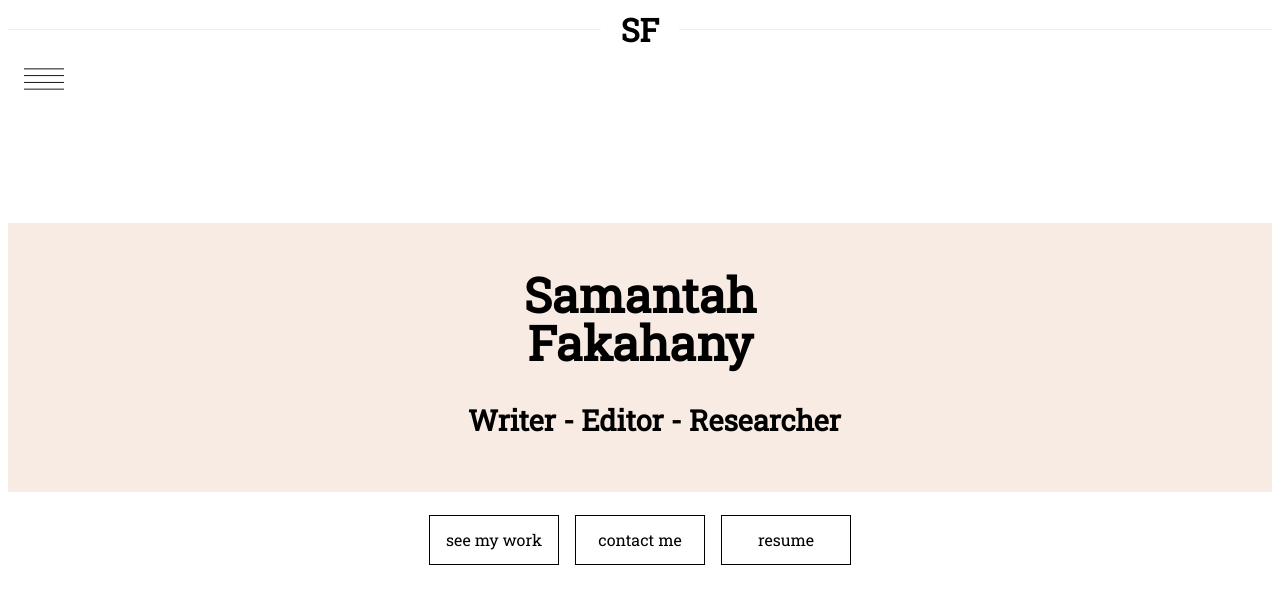
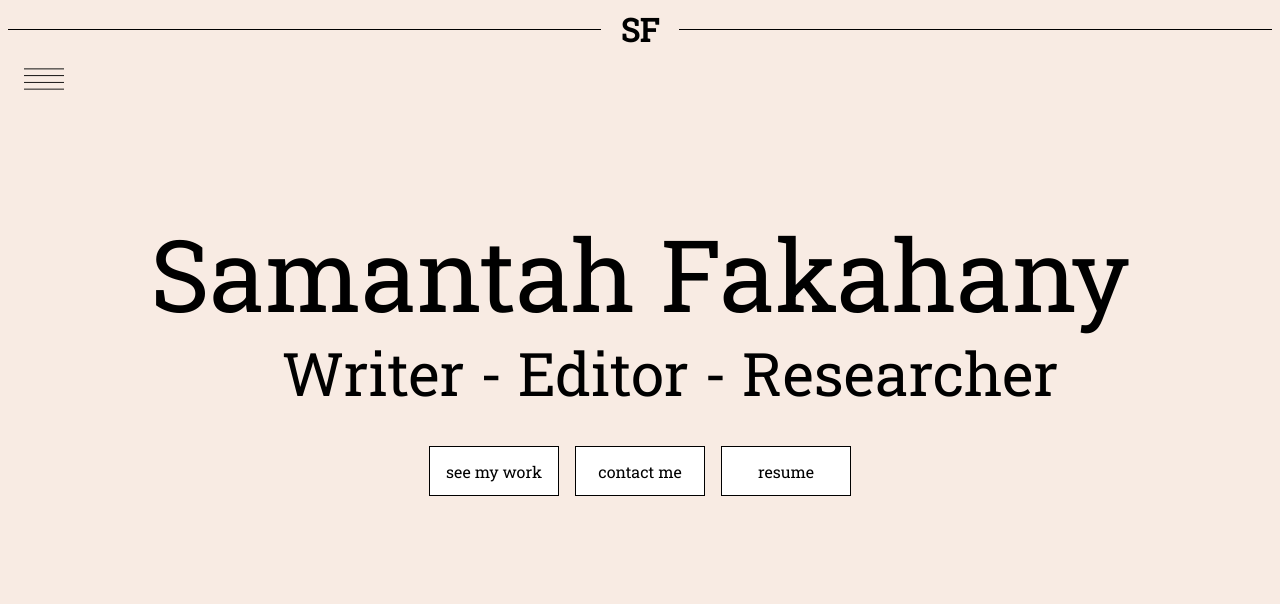
Before and after one commit to brarian/sFakahany, a website: page index.html in a window 1280 px wide. Drawn offline with Linux system fonts and the light colour scheme.

Commit message:
landing page changes

```diff
--- a/index.css
+++ b/index.css
@@ -1,24 +1,22 @@
-html{
-  font-family: 'Roboto Slab', serif;
-
+html {
+  font-family: "Roboto Slab", serif;
+  background-color: #f8ebe3;
 }
 
-div.desc{
+div.desc {
   display: flex;
-    justify-content: center;
-    margin-left: 1em;
-    font-size: 0.6em;
-    margin-top: 1em;
+  justify-content: center;
+  margin-left: 1em;
+  font-size: 60px;
+  margin-top: 0.5;
 }
 h1 {
   text-align: center;
-  font-size: 3em;
+  font-size: 100px;
   justify-content: center;
   line-height: 1em;
-  font-weight: bolder;
+  font-weight: 500;
   margin-bottom: 15px;
-  background-color:#f8ebe3;
-  padding: 1em;
 }
 
 .title_name {
@@ -28,7 +26,6 @@ main {
   display: flex;
   justify-content: center;
 }
-
 
 /* On smaller screens, where height is less than 450px, change the style of the sidenav (less padding and a smaller font size) */
 @media screen and (max-height: 450px) {
@@ -68,5 +65,5 @@ main {
     color: black;
     display: block;
     transition: 0.3s;
+  }
 }
-}
--- a/index.html
+++ b/index.html
@@ -7,10 +7,16 @@
     <meta charset="utf-8" />
     <meta http-equiv="X-UA-Compatible" content="IE=edge" />
     <!-- <div>Icons made by <a href="https://www.flaticon.com/authors/smashicons" title="Smashicons">Smashicons</a> from <a href="https://www.flaticon.com/" 			    title="Flaticon">www.flaticon.com</a> is licensed by <a href="http://creativecommons.org/licenses/by/3.0/" 			    title="Creative Commons BY 3.0" target="_blank">CC 3.0 BY</a></div> -->
-    <link href="https://fonts.googleapis.com/css?family=Roboto+Slab" rel="stylesheet">
+    <link
+      href="https://fonts.googleapis.com/css?family=Roboto+Slab"
+      rel="stylesheet"
+    />
 
-    <title>Samantah Fakahany </title>
-    <meta name="description" content="This is the landing page for writer, editor, and freelancer Samantah Fakahany. See Sam's work or contact her." />
+    <title>Samantah Fakahany</title>
+    <meta
+      name="description"
+      content="This is the landing page for writer, editor, and freelancer Samantah Fakahany. See Sam's work or contact her."
+    />
     <meta name="viewport" content="width=device-width, initial-scale=1" />
     <link rel="stylesheet" href="index.css" />
     <link rel="stylesheet" href="navigation_bar.css" />
@@ -20,7 +26,7 @@
     <link rel="manifest" href="/site.webmanifest" />
   </head>
   <body class="container">
-      <span class="logo">SF</span>
+    <span class="logo">SF</span>
 
     <!-- NAV ICON START-->
     <div class="top">
@@ -31,9 +37,8 @@
     <!-- NAV ICON END-->
     <section class="title_name">
       <h1>
-        Samantah <br />
-        Fakahany
-        <div class="desc">Writer - Editor - Researcher </div>
+        Samantah Fakahany
+        <div class="desc">Writer - Editor - Researcher</div>
       </h1>
 
       <!-- SIDE BAR NAV START -->
@@ -62,7 +67,7 @@
         <a href="#">upgrade your browser</a> to improve your experience.
       </p>
     <![endif]-->
-    <section ></section>
+    <section></section>
 
     <script src="index.js" async defer></script>
   </body>
--- a/navigation_bar.css
+++ b/navigation_bar.css
@@ -23,7 +23,7 @@
   border-top: 1px solid;
   margin: 0 20px 0 0;
   flex: 1 0 20px;
-  color: #f8ebe3;
+  color: black;
 }
 
 .logo:after {
@@ -73,8 +73,7 @@ a:active {
 
 /* The navigation menu links */
 .sidenav a {
-
-  font-family: 'Roboto Slab', serif;
+  font-family: "Roboto Slab", serif;
 
   padding: 8px 8px 8px 32px;
   text-decoration: none;
@@ -94,20 +93,17 @@ a:active {
   font-size: 20px;
 }
 
-
 @media only screen and (max-width: 414px) {
   .sidenav a {
-
-    font-family: 'Roboto Slab', serif;
+    font-family: "Roboto Slab", serif;
 
     padding: 8px 8px 8px 32px;
     text-decoration: none;
-    font-size: .6em;
+    font-size: 0.6em;
     color: black;
     display: block;
     /* transition: 0.3s; */
   }
-
 
   .sidenav .closebtn {
     position: absolute;
```
